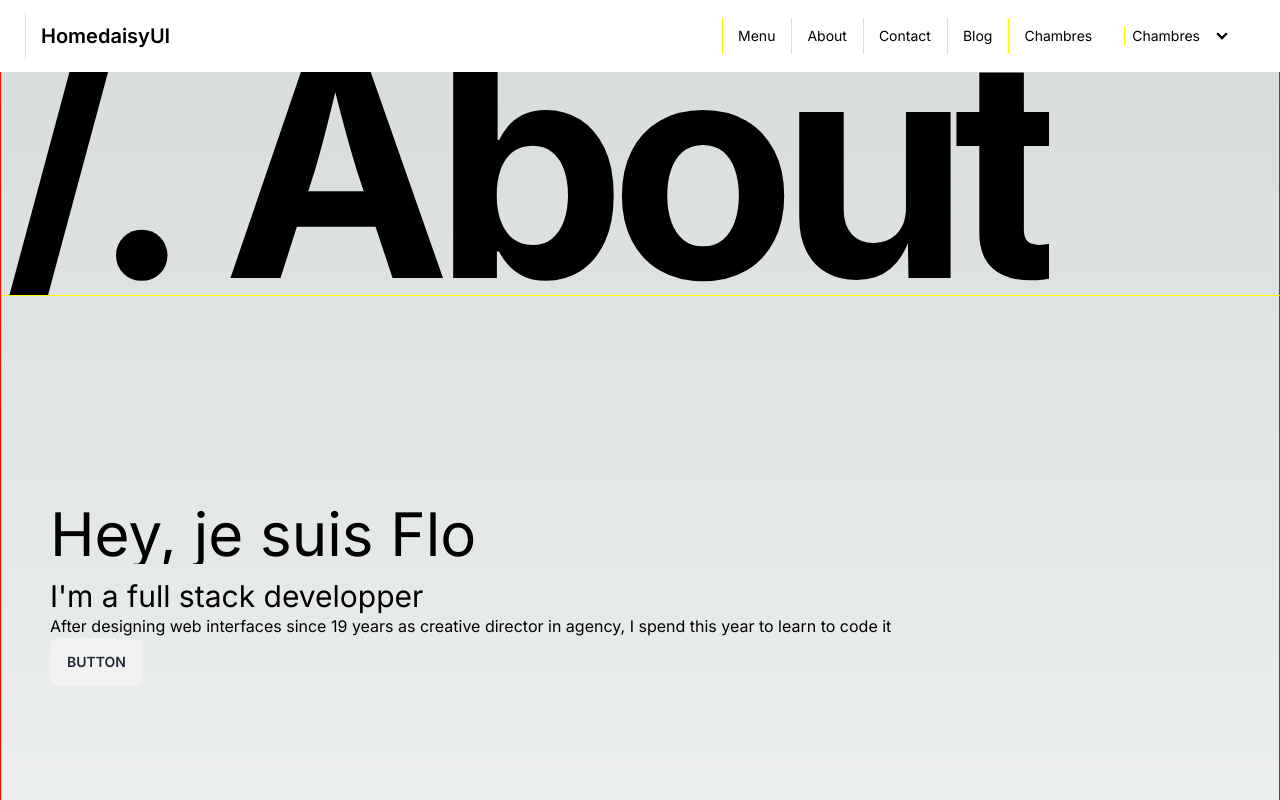
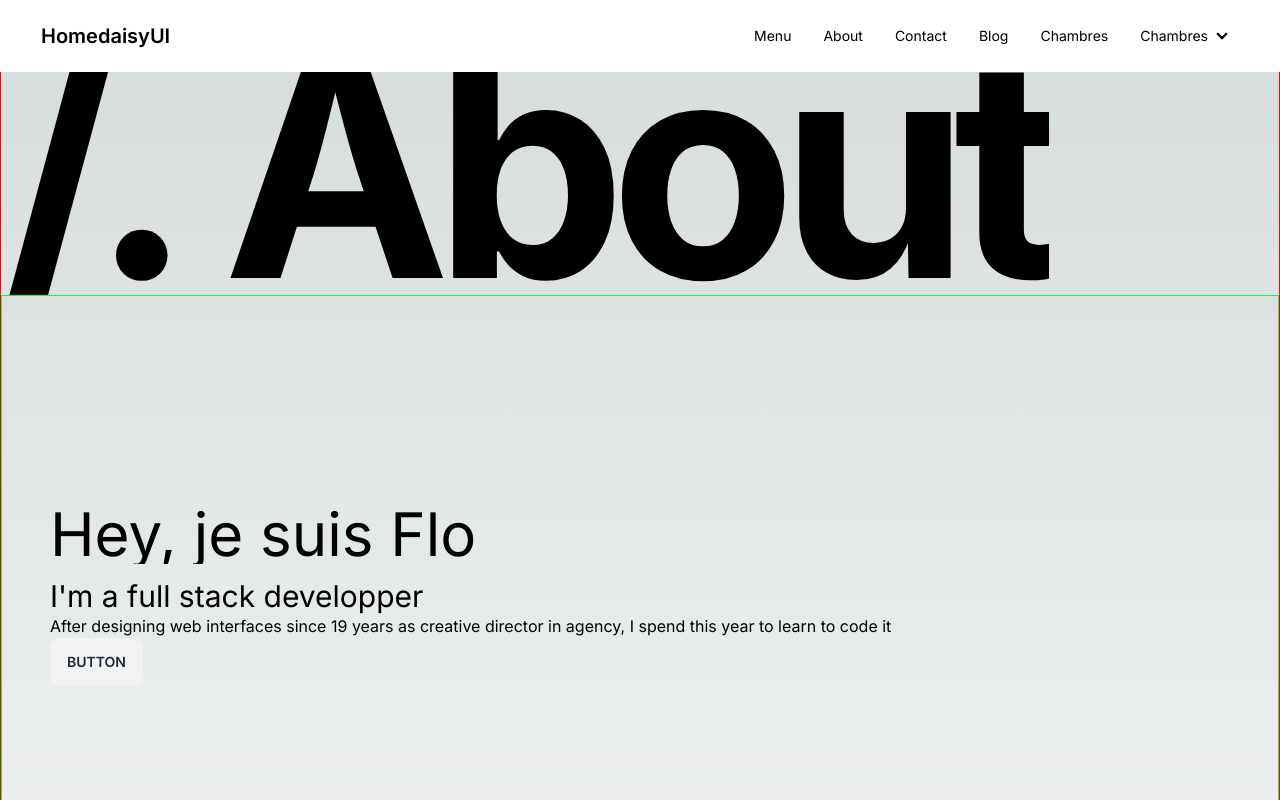
Before and after one commit to MrTuttle/baraka, a Next.js app: page /about in a window 1280 px wide. Shown: the top 800 px of the page. Built offline with nearby package versions, Linux system fonts and the light colour scheme.

Commit message:
sticky navbar dryer

```diff
--- a/src/app/globals.css
+++ b/src/app/globals.css
@@ -63,72 +63,42 @@ transform: matrix3d(
   mask-image: url(../../public/square-200x200.svg);
 }
 
-a {
-  position: relative;
-  padding: 0 0.5rem;
-
-}
-a::before {
-  content: ''; /* contiens un espace vide */
-  position: absolute; /* par rapport au parent */
-  left: 0;
-  height: 100%;
-  width: 1px; /* epaisseur de départ */
-  background:rgb(255, 247, 0);
-  z-index: -1;
-  transition: .2s all;
-}
-a:hover::before {
-  width: 100%;
-}
-
-/* .scrolled {
-  position: fixed;
-  top: 0;
-  left: 0;
-  background-color: lightblue;
-  z-index: 1;
-} */
-
-.navbar-sicky {
-  display: flex;
-  justify-content: center;
-  align-items: center;
-  padding: 10px 1.5rem 10px 1.5rem;
-  align-items: center;
-  z-index: 9;
-  top: 0px;
-  /* top: calc(1 * (0.4rem + 30px)); */
-  position: fixed;
-  width: 100%;
-  transition: all 0.1s ease-in;
-
-
-  }
-
-.navbar-sicky.scrolled {
-  /* top: -60; */
-  left: 100;
-  padding: 5px 10px 5px 10px;
-  transform: translate(0px, -64px);
-  }
-
-
-
-
-
 
 
 .floor{
   position: relative;
-  width: 100vw;
+  width: 100%;
   height: 75vh;
-    border: 1px rgb(255, 247, 0) solid;
+    border: 1px rgb(0, 255, 98) solid;
     padding: 3rem;
     display: flex;
     flex-direction: row;
     align-items: center;
 
+}
+
+.navbar-sticky {
+  /* display: flex; */
+  /* justify-content: center; */
+  /* align-items: center; */
+  padding: 10px 1.5rem 10px 1.5rem;
+  /* align-items: center; */
+  z-index: 1;
+  top: 0px;
+  /* top: calc(1 * (0.4rem + 30px)); */
+  position: fixed;
+  /* width: 100%; */
+  transition: all 0.2s ease-out;
+
+
+
+}
+
+.scrolled {
+  /* top: -60; */
+  padding: 5px 10px 5px 10px;
+  transform: translate(0px, -64px);
+  /* transform:scale(0.5); */
 }
 
 .heroWrapper {
--- a/src/app/layout.tsx
+++ b/src/app/layout.tsx
@@ -1,4 +1,5 @@
 import { Navbar } from "@/components/Navbar";
+import { NavbarSticky } from "@/components/Navbar/NavbarSticky";
 
 import "./globals.css";
 import type { Metadata } from "next";
@@ -31,7 +32,7 @@ export default function RootLayout({
     <html lang="en">
       <body className={inter.className}>
         {/* <body className={lora.className}> */}
-        <Navbar />
+        <NavbarSticky />
         <div className="bloctrace">
           {/* <Header /> */}
           {/* <ImgContainer></ImgContainer> */}
--- a/src/app/menu/page.tsx
+++ b/src/app/menu/page.tsx
@@ -7,13 +7,14 @@ import ImgContainer from "@/components/ImgContainer";
 import ImageWrapper from "@/components/ImageWrapper";
 import ImageRef from "@/components/ImgContainer";
 import { motion, AnimatePresence } from "framer-motion";
+import { RevealYOnScroll } from "@/components/RevealYOnScroll";
 
 // `app/dashboard/page.tsx` is the UI for the `/dashboard` URL
 export default function Page() {
   return (
     <AnimatedRoutes>
       <>
-        <div>
+        <div className="floor pb-90">
           <h1 className="pt-3.5 megatypo">
             <span>.</span>M.E<span>.</span>N.U.
           </h1>
@@ -21,7 +22,7 @@ export default function Page() {
         <section className="floor pt-90">
           <div>
             <RevealOnScroll>
-              <h1 className="text-6xl"> Titre 1</h1>
+              <h1 className="text-6xl"> Le titre long ou presaue</h1>
             </RevealOnScroll>
             <RevealOnScroll>
               <h2 className="pt-3.5 text-3xl">Sous titre</h2>
@@ -36,11 +37,7 @@ export default function Page() {
                 se joue aussi en scroll inverse.
               </p>
             </RevealOnScroll>
-            <RevealOnScroll>
-              <ImageWrapper>
-                <ImageRef path="../../baraka/public/baraka/mountains.avif"></ImageRef>
-              </ImageWrapper>
-            </RevealOnScroll>
+
             <RevealOnScroll>
               <button className="btn btn-outline btn-secondary">
                 Contact me
@@ -49,9 +46,9 @@ export default function Page() {
           </div>
         </section>
         <section className="floor">
-          <div>
+          <div className="w-2/3 p-10">
             <RevealOnScroll>
-              <h1 className="text-6xl"> Titre 2</h1>
+              <h1 className="text-6xl"> Titre pour image</h1>
             </RevealOnScroll>
             <RevealOnScroll>
               <h2 className="pt-3.5 text-3xl">Sous titre</h2>
@@ -63,11 +60,7 @@ export default function Page() {
                 ipsum dolor sit amet consectetur adipisicing elit. Ex tempore
                 soluta, sed aspernatur cum accusantium rerum consequuntur
                 cupiditate facilis nulla ipsum recusandae modi sapiente error
-                eveniet quisquam, alias, quibusdam enim. Lorem, ipsum dolor sit
-                amet consectetur adipisicing elit. Harum eius voluptas deleniti
-                pariatur doloribus inventore cupiditate possimus, officia et
-                animi veniam temporibus obcaecati voluptates ea, soluta ab
-                minima. Dignissimos, nihil!
+                eveniet quisquam,
               </p>
             </RevealOnScroll>
             <RevealOnScroll>
@@ -76,6 +69,15 @@ export default function Page() {
               </button>
             </RevealOnScroll>
           </div>
+          <RevealYOnScroll>
+            <div className="p-10">
+              <img
+                className="object-cover object-center inset-0 bloctraceblue transform-origin"
+                src="https://images.unsplash.com/photo-1693040517341-6e1565f8ef42?ixlib=rb-4.0.3&ixid=M3wxMjA3fDB8MHxwaG90by1wYWdlfHx8fGVufDB8fHx8fA%3D%3D&auto=format&fit=crop&w=3270&q=80"
+                alt="img test"
+              />
+            </div>
+          </RevealYOnScroll>
         </section>
         <section className="floor">
           <div>
--- a/src/components/Navbar.tsx
+++ b/src/components/Navbar.tsx
@@ -2,17 +2,30 @@
 // src/components/Navbar.tsx
 // Navbar Daisyui dark mode
 import Link from "next/link";
-import { useEffect, useLayoutEffect, useState } from "react";
+import { useEffect, useLayoutEffect, useRef, useState } from "react";
 // const classNames = require("classnames");
 const classNames = require("classnames");
 
 export const Navbar: React.FC = () => {
   // sticky stuffs
 
-  console.log("ouch");
   const [scrolled, setScrolled] = useState(false);
+  const scrollRef = useRef(null);
+  let lastScrollY = window.pageYOffset;
+
+  console.log(`offset last : ${lastScrollY}`);
+  console.log(`offset win : ${window.scrollY}`);
+
+  useEffect(() => {
+    console.log("ha");
+    return () => {
+      console.log("scrollref = " + scrollRef);
+    };
+  }, []);
 
   useLayoutEffect(() => {
+    const lastScrollY = window.scrollY;
+
     const handleScroll = () =>
       window.scrollY > 0 ? setScrolled(true) : setScrolled(false);
     window.addEventListener("scroll", handleScroll);
@@ -22,7 +35,8 @@ export const Navbar: React.FC = () => {
     <>
       {/* <div className={`navbar bg-base-100 ${scrolled ? "scrolled" : ""}`}> */}
       <div
-        className={classNames("navbar bg-base-100 navbar-sicky", {
+        ref={scrollRef}
+        className={classNames("navbar bg-base-100 navbar-sticky", {
           scrolled: scrolled,
         })}
       >
--- /dev/null
+++ b/src/components/Navbar/NavbarSticky.tsx
@@ -0,0 +1,98 @@
+"use client";
+// src/components/Navbar/NavbarSticky.tsx
+// Navbar Daisyui dark mode
+import Link from "next/link";
+import { useEffect, useState } from "react";
+// import "@/components/Navbar/navbar.css";
+
+export const NavbarSticky: React.FC = () => {
+  // scroll direction hook
+  function useScrollDirection() {
+    const [scrollDirection, setScrollDirection] = useState("up");
+
+    useEffect(() => {
+      let lastScrollY = window.scrollY;
+
+      const updateScrollDirection = () => {
+        const scrollY = window.scrollY;
+        const direction = scrollY > lastScrollY ? "down" : "up";
+        if (
+          // direction !== scrollDirection
+          // original code, seem to be useless :
+          direction !== scrollDirection &&
+          (scrollY - lastScrollY > 0 || scrollY - lastScrollY < -1)
+        ) {
+          setScrollDirection(direction);
+          console.log(`scrollY: ${scrollY} lastScrollY: ${lastScrollY}`);
+          console.log(
+            `différence: ${scrollY - lastScrollY} -> direction:${direction}`
+          );
+        }
+        lastScrollY = scrollY > 0 ? scrollY : 0;
+      };
+      window.addEventListener("scroll", updateScrollDirection); // add event listener
+
+      return () => {
+        window.removeEventListener("scroll", updateScrollDirection); // clean up
+      };
+    }, [scrollDirection]);
+
+    return scrollDirection;
+  }
+
+  // sticky stuffs
+  const scrollDirection = useScrollDirection();
+
+  return (
+    <>
+      {/* si scrollDirection = down renvois "scrolled" comme nom de classe  */}
+      {/* la classe scrolled doit contenir  transform: translate(0px, -64px); */}
+      <div
+        className={`navbar bg-base-100 navbar-sticky ${
+          scrollDirection === "down" && "scrolled"
+        }`}
+      >
+        <div className="flex-1">
+          <Link className="btn btn-ghost normal-case text-xl" href="/">
+            HomedaisyUI
+          </Link>
+        </div>
+        <div className="flex-none">
+          <ul className="menu menu-horizontal px-4">
+            <li>
+              <Link href="/menu">Menu</Link>
+            </li>
+            <li>
+              <Link href="/about">About</Link>
+            </li>
+            <li>
+              <Link href="/contact">Contact</Link>
+            </li>
+            <li>
+              <Link href="/blog">Blog</Link>
+            </li>
+            <li>
+              <Link href="/chambres">Chambres</Link>
+            </li>
+            <li>
+              <details>
+                <summary>
+                  {" "}
+                  <Link href="/chambres">Chambres</Link>
+                </summary>
+                <ul className="p-2 bg-base-100">
+                  <li>
+                    <Link href="/chambres/chambre1">Chambre une</Link>
+                  </li>
+                  <li>
+                    <Link href="/chambres/chambre2">Chambre deux</Link>
+                  </li>
+                </ul>
+              </details>
+            </li>
+          </ul>
+        </div>
+      </div>
+    </>
+  );
+};
--- /dev/null
+++ b/src/components/Navbar/navbar.css
@@ -0,0 +1,23 @@
+.navbar-sticky {
+  /* display: flex; */
+  /* justify-content: center; */
+  /* align-items: center; */
+  padding: 10px 1.5rem 10px 1.5rem;
+  /* align-items: center; */
+  z-index: 1;
+  top: 0px;
+  /* top: calc(1 * (0.4rem + 30px)); */
+  position: fixed;
+  /* width: 100%; */
+  transition: all 0.2s ease-out;
+
+
+
+}
+
+.scrolled {
+  /* top: -60; */
+  padding: 5px 10px 5px 10px;
+  transform: translate(0px, -64px);
+  /* transform:scale(0.5); */
+}
--- /dev/null
+++ b/src/components/RevealYOnScroll.tsx
@@ -0,0 +1,35 @@
+"use client";
+import {
+  motion,
+  useAnimation,
+  easeIn,
+  easeOut,
+  easeInOut,
+} from "framer-motion";
+
+interface Props {
+  // children, permet de recupérer l'élément à englober dans motion div
+  children: JSX.Element;
+  width?: "fit-content" | "100%";
+}
+
+export const RevealYOnScroll = ({ children, width = "fit-content" }: Props) => {
+  //const slideControls = useAnimation();
+
+  return (
+    <div style={{ width }}>
+      <motion.div
+        variants={{
+          hidden: { opacity: 0, y: 100 },
+          visible: { opacity: 1, y: 0 },
+        }}
+        initial="hidden"
+        whileInView="visible"
+        animate={useAnimation()}
+        transition={{ duration: 1, ease: easeInOut, type: "tween" }}
+      >
+        {children}
+      </motion.div>
+    </div>
+  );
+};
--- /dev/null
+++ b/src/components/hook/useScrollDirection.tsx
@@ -0,0 +1,26 @@
+// scroll direction hook
+function useScrollDirection() {
+  const [scrollDirection, setScrollDirection] = React.useState(null);
+
+  React.useEffect(() => {
+    let lastScrollY = window.pageYOffset;
+
+    const updateScrollDirection = () => {
+      const scrollY = window.pageYOffset;
+      const direction = scrollY > lastScrollY ? "down" : "up";
+      if (
+        direction !== scrollDirection &&
+        (scrollY - lastScrollY > 5 || scrollY - lastScrollY < -5)
+      ) {
+        setScrollDirection(direction);
+      }
+      lastScrollY = scrollY > 0 ? scrollY : 0;
+    };
+    window.addEventListener("scroll", updateScrollDirection); // add event listener
+    return () => {
+      window.removeEventListener("scroll", updateScrollDirection); // clean up
+    };
+  }, [scrollDirection]);
+
+  return scrollDirection;
+}
```
